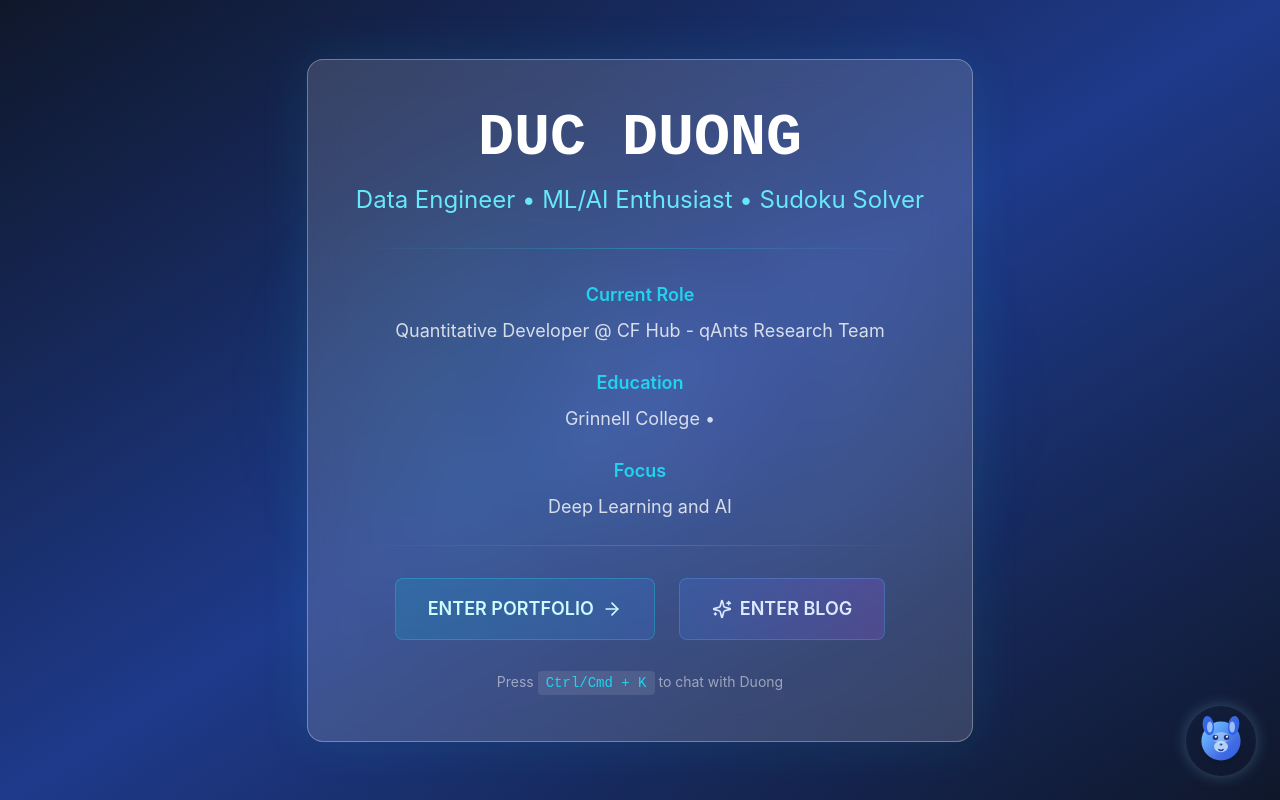
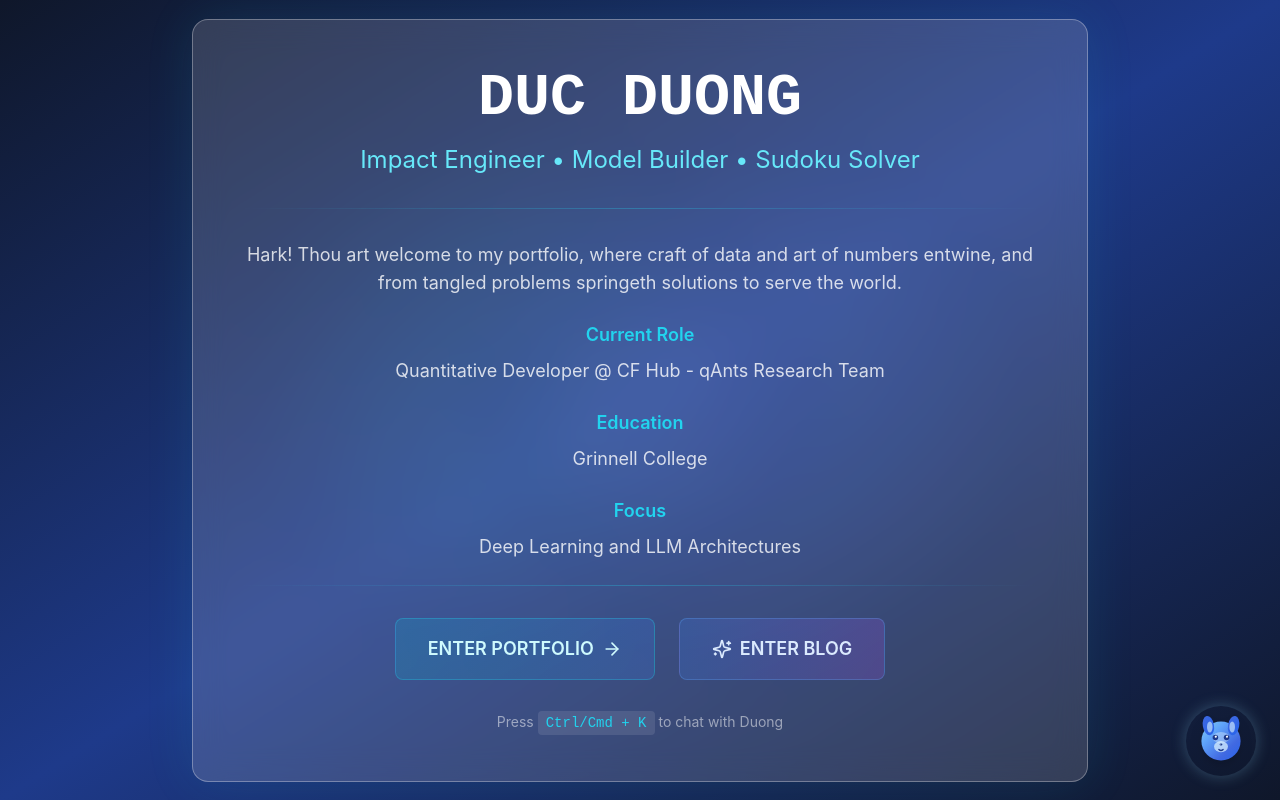
Before and after one commit to duongduc388222/portfolio, a Next.js app: page / in a window 1280 px wide. Built offline with nearby package versions, Linux system fonts and the light colour scheme.

Commit message:
update content

```diff
--- a/app/page.tsx
+++ b/app/page.tsx
@@ -52,11 +52,22 @@ export default function Home() {
               className="mb-8"
             >
               <p className="text-xl sm:text-2xl text-cyan-300 mb-2">
-                Data Engineer • ML/AI Enthusiast • Sudoku Solver
+                Impact Engineer • Model Builder • Sudoku Solver
               </p>
             </motion.div>
 
             <Separator className="mb-8" />
+
+            <motion.div
+                initial={{ opacity: 0, y: 20 }}
+                animate={{ opacity: 1, y: 0 }}
+              transition={{ duration: 0.6, delay: 0.8 }}
+              className="mb-6"
+            >
+              <p className="text-white/80 text-lg">
+              Hark! Thou art welcome to my portfolio, where craft of data and art of numbers entwine, and from tangled problems springeth solutions to serve the world.
+              </p>
+            </motion.div>
 
             {/* Current Role */}
             <motion.div
@@ -80,7 +91,7 @@ export default function Home() {
             >
               <h2 className="text-lg font-semibold text-cyan-400 mb-2">Education</h2>
               <p className="text-white/80 text-lg">
-                Grinnell College •
+                Grinnell College
               </p>
             </motion.div>
 
@@ -93,7 +104,7 @@ export default function Home() {
             >
               <h2 className="text-lg font-semibold text-cyan-400 mb-2">Focus</h2>
               <p className="text-white/80 text-lg">
-                Deep Learning and AI
+                Deep Learning and LLM Architectures
               </p>
             </motion.div>
 
```
